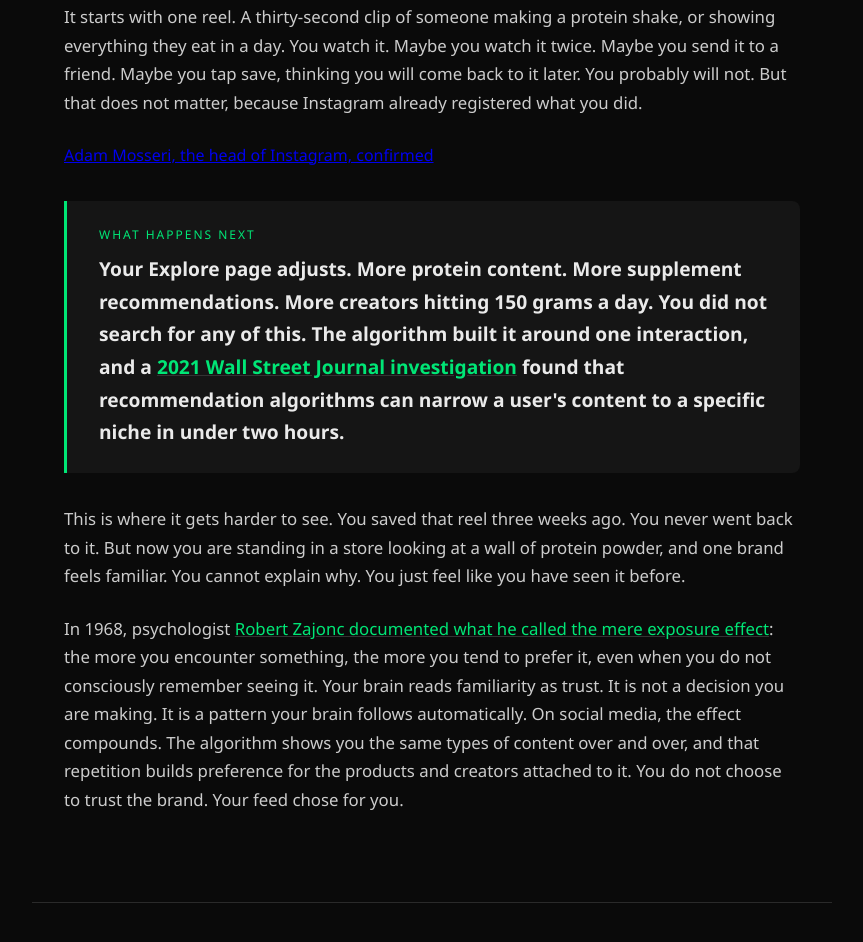
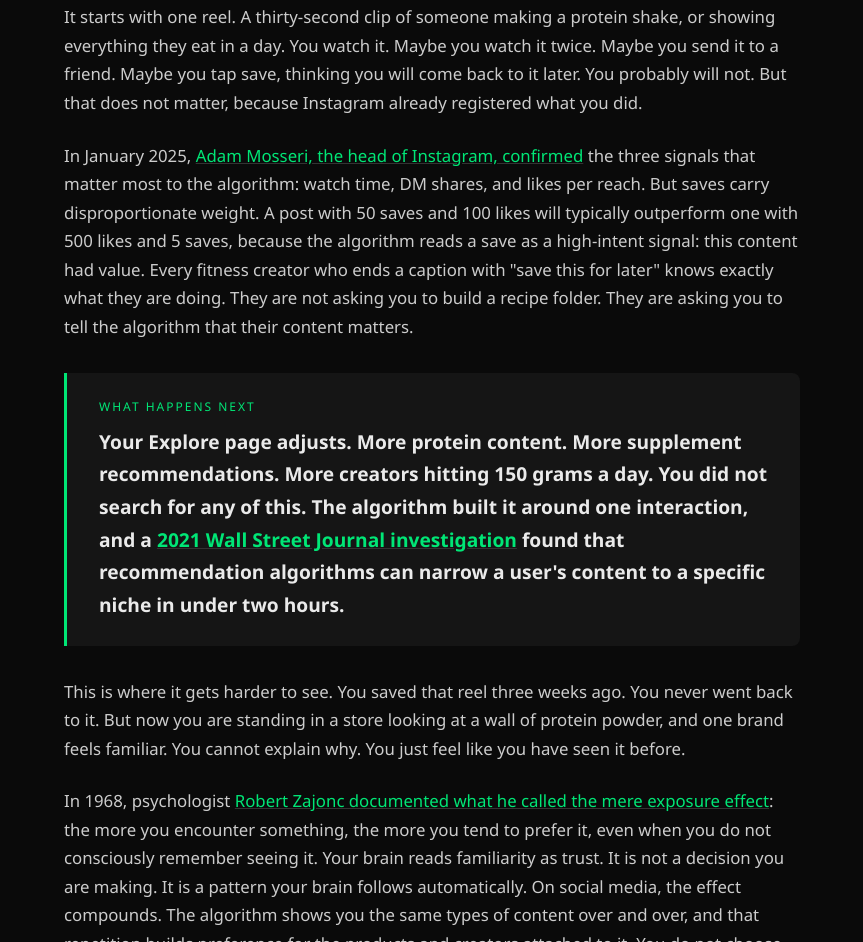
Before and after one commit to anker-afk/WCWP-2, a plain HTML site: page index.html in a window 1280 px wide. Shown: the part 979-1921 px from the top of the page, without its empty margins (208-1071 px from the left). Drawn offline with Linux system fonts and the light colour scheme.

Commit message:
Enhance Instagram algorithm section with new insights
Updated the section about Instagram's algorithm to include details on the three key signals and the impact of saves on content performance.

```diff
--- a/index.html
+++ b/index.html
@@ -420,12 +420,14 @@
 </div>
 
 <!-- SECTION 1: THE FEED -->
+
 <section id="the-feed">
     <h2>The <span>Feed</span></h2>
 
     <p class="section-text">It starts with one reel. A thirty-second clip of someone making a protein shake, or showing everything they eat in a day. You watch it. Maybe you watch it twice. Maybe you send it to a friend. Maybe you tap save, thinking you will come back to it later. You probably will not. But that does not matter, because Instagram already registered what you did.</p>
 
-    <a href="https://keywordseverywhere.com/news/instagram-algorithm-updates/" target="_blank">Adam Mosseri, the head of Instagram, confirmed</a>
+    <p class="section-text">In January 2025, <a href="https://keywordseverywhere.com/news/instagram-algorithm-updates/" target="_blank">Adam Mosseri, the head of Instagram, confirmed</a> the three signals that matter most to the algorithm: watch time, DM shares, and likes per reach. But saves carry disproportionate weight. A post with 50 saves and 100 likes will typically outperform one with 500 likes and 5 saves, because the algorithm reads a save as a high-intent signal: this content had value. Every fitness creator who ends a caption with "save this for later" knows exactly what they are doing. They are not asking you to build a recipe folder. They are asking you to tell the algorithm that their content matters.</p>
+
     <div class="highlight-box">
         <div class="label">What happens next</div>
         <div class="value" style="font-size: 1.2rem;">Your Explore page adjusts. More protein content. More supplement recommendations. More creators hitting 150 grams a day. You did not search for any of this. The algorithm built it around one interaction, and a <a href="https://www.wsj.com/articles/tiktok-algorithm-video-investigation-11626877477" target="_blank">2021 Wall Street Journal investigation</a> found that recommendation algorithms can narrow a user's content to a specific niche in under two hours.</div>
@@ -434,9 +436,10 @@
     <p class="section-text">This is where it gets harder to see. You saved that reel three weeks ago. You never went back to it. But now you are standing in a store looking at a wall of protein powder, and one brand feels familiar. You cannot explain why. You just feel like you have seen it before.</p>
 
     <p class="section-text">In 1968, psychologist <a href="https://psycnet.apa.org/record/1968-12019-001" target="_blank">Robert Zajonc documented what he called the mere exposure effect</a>: the more you encounter something, the more you tend to prefer it, even when you do not consciously remember seeing it. Your brain reads familiarity as trust. It is not a decision you are making. It is a pattern your brain follows automatically. On social media, the effect compounds. The algorithm shows you the same types of content over and over, and that repetition builds preference for the products and creators attached to it. You do not choose to trust the brand. Your feed chose for you.</p>
+</section>
 
 
-</section>
+
 
 <div class="divider"></div>
 
```
